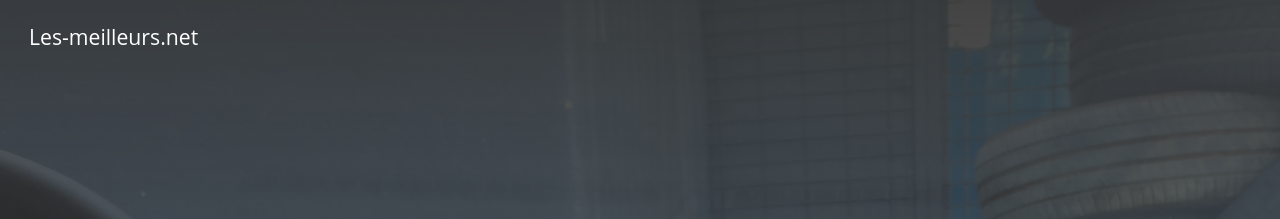
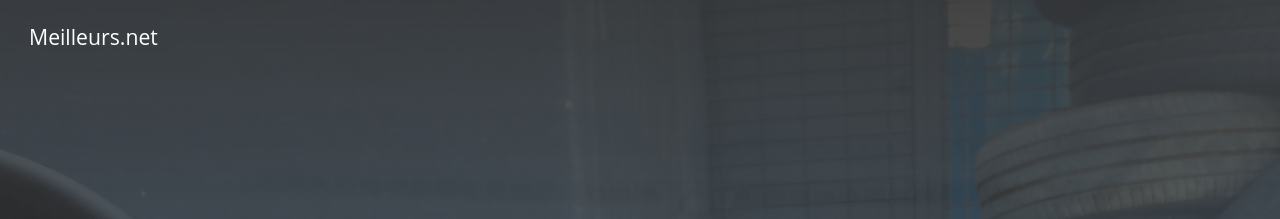
Before and after one commit to lechatbaloo/blabla, a Jekyll site: the page built from _posts/2016-08-03-transmetteurs-fm.markdown, in a window 1280 px wide and 900 px high. Shown: the top 219 px of the window. Built offline with Jekyll 4.4.1, drawn with Linux system fonts in a browser that asks for light colours; nearby versions of some CDN libraries; some web fonts are replaced; Markdown is read by kramdown in place of the engine named in the settings; some of the changed lines change nothing that is shown.

Commit message:
Update according to new domain

```diff
--- a/_config.yml
+++ b/_config.yml
@@ -13,11 +13,11 @@
 # Setup
 #timezone:            your timezone # eg. Asia/Kathmandu
 #locale:              your locale language # eg. en_us
-name:		     'meilleurs.net'
-title:               'meilleurs.net'
+name:		     'Meilleurs.net'
+title:               'Meilleurs.net'
 tagline:             'comparatifs pour mieux choisir'
 description:         'comparatifs pour mieux choisir'
-url:                 'http://lechatbaloo.github.io'
+url:                 'http://meilleurs.net'
 #rss:                 rss feed url
 baseurl:             '/'
 baseurl_posts_img:   '/assets/images/posts/'
@@ -28,8 +28,8 @@
 #disqus:              disqus_shortname # get it on https://disqus.com/admin/
 
 author:
-  name:           	 your name
-  url:            	 your site url
+  name:           	'Meilleurs.net'
+  url:            	'http://meilleurs.net'
 #  facebook:          username
 #  twitter:           username
 #  google_plus:       username
--- a/_layouts/default.html
+++ b/_layouts/default.html
@@ -6,7 +6,7 @@
   <body>
 
     {% if page.url != '/index.html' %}
-      <a class="home_link" href="/">Les-meilleurs.net</a>
+      <a class="home_link" href="/">Meilleurs.net</a>
 
       {% comment %}
       <input type="checkbox" class="sidebar-checkbox" id="sidebar-checkbox">
```
